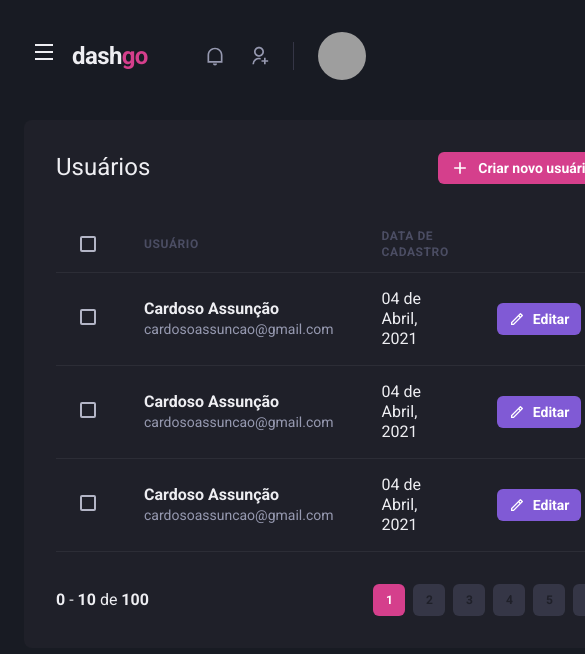
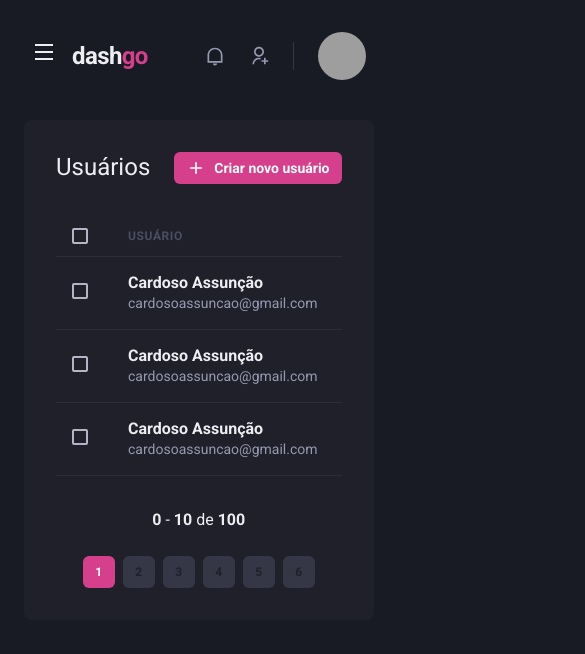
Before and after one commit to ajcadev/ignite-react-dashgo, a Next.js app: page /users in a window 390 px wide. Shown: the top 654 px of the page, 585 px wide, since content can reach past the window. Built offline with nearby package versions, Linux system fonts and the light colour scheme; grey boxes are pictures that could not be loaded.

Commit message:
add responsivity on UserList page

```diff
--- a/src/components/Pagination/index.tsx
+++ b/src/components/Pagination/index.tsx
@@ -3,7 +3,7 @@ import { PaginationItem } from "./PaginationItem";
 
 export function Pagination() {
   return (
-    <Stack direction="row" spacing="6" mt="8" justify="space-between" align="center" >
+    <Stack direction={["column", "row"]} spacing="6" mt="8" justify="space-between" align="center" >
       <Box>
         <strong>0</strong> - <strong>10</strong> de <strong>100</strong>
       </Box>
--- a/src/pages/users/index.tsx
+++ b/src/pages/users/index.tsx
@@ -1,10 +1,14 @@
-import { Box, Button, Checkbox, Flex, Heading, Icon, Table, Tbody, Td, Th, Thead, Tr, Text } from "@chakra-ui/react";
+import { Box, Button, Checkbox, Flex, Heading, Icon, Table, Tbody, Td, Th, Thead, Tr, Text, useBreakpointValue } from "@chakra-ui/react";
 import { RiAddLine, RiPencilLine } from "react-icons/ri";
 import { Header } from "../../components/Header";
 import { Pagination } from "../../components/Pagination";
 import { Sidebar } from "../../components/Sidebar";
 
 export default function UserList() {
+  const isWideVersion = useBreakpointValue({
+    base: false,
+    lg: true
+  })
   return (
     <Box>
       <Header />
@@ -19,53 +23,43 @@ export default function UserList() {
           <Table colorScheme="whiteAlpha">
             <Thead>
               <Tr>
-                <Th px="6" color="gray.300" w="8" >
+                <Th px={["4", "4", "6"]} color="gray.300" w="8" >
                   <Checkbox colorScheme="pink" />
                 </Th>
                 <Th>Usuário</Th>
-                <Th>Data de cadastro</Th>
-                <Th w="8"></Th>
+                { isWideVersion && <Th>Data de cadastro</Th> }
               </Tr>
             </Thead>
             <Tbody>
               <Tr>
-                <Td px="6"><Checkbox colorScheme="pink" /></Td>
+                <Td px={["4", "4", "6"]}><Checkbox colorScheme="pink" /></Td>
                 <Td>
                   <Box>
                     <Text fontWeight="bold">Cardoso Assunção</Text>
                     <Text fontSize="sm" color="gray.300">cardosoassuncao@gmail.com</Text>
                   </Box>
                 </Td>
-                <Td>04 de Abril, 2021</Td>
-                <Td>
-                  <Button as="a" size="sm" fontSize="sm" colorScheme="purple" leftIcon={<Icon as={RiPencilLine} fontSize="16" />}>Editar</Button>
-                </Td>
+                { isWideVersion && <Td>04 de Abril, 2021</Td> }
               </Tr>
               <Tr>
-                <Td px="6"><Checkbox colorScheme="pink" /></Td>
+                <Td px={["4", "4", "6"]}><Checkbox colorScheme="pink" /></Td>
                 <Td>
                   <Box>
                     <Text fontWeight="bold">Cardoso Assunção</Text>
                     <Text fontSize="sm" color="gray.300">cardosoassuncao@gmail.com</Text>
                   </Box>
                 </Td>
-                <Td>04 de Abril, 2021</Td>
-                <Td>
-                  <Button as="a" size="sm" fontSize="sm" colorScheme="purple" leftIcon={<Icon as={RiPencilLine} fontSize="16" />}>Editar</Button>
-                </Td>
+                { isWideVersion && <Td>04 de Abril, 2021</Td> }
               </Tr>
               <Tr>
-                <Td px="6"><Checkbox colorScheme="pink" /></Td>
+                <Td px={["4", "4", "6"]}><Checkbox colorScheme="pink" /></Td>
                 <Td>
                   <Box>
                     <Text fontWeight="bold">Cardoso Assunção</Text>
                     <Text fontSize="sm" color="gray.300">cardosoassuncao@gmail.com</Text>
                   </Box>
                 </Td>
-                <Td>04 de Abril, 2021</Td>
-                <Td>
-                  <Button as="a" size="sm" fontSize="sm" colorScheme="purple" leftIcon={<Icon as={RiPencilLine} fontSize="16" />}>Editar</Button>
-                </Td>
+                { isWideVersion && <Td>04 de Abril, 2021</Td> }
               </Tr>
             </Tbody>
           </Table>
```
